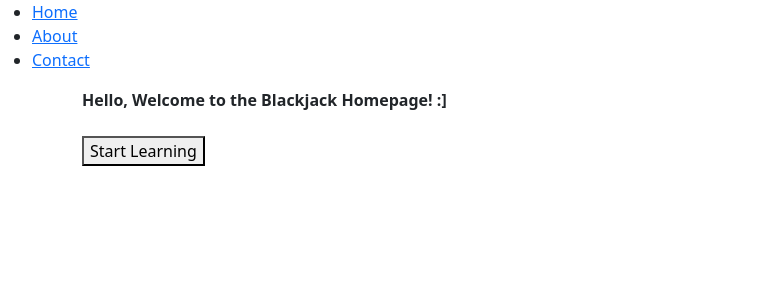
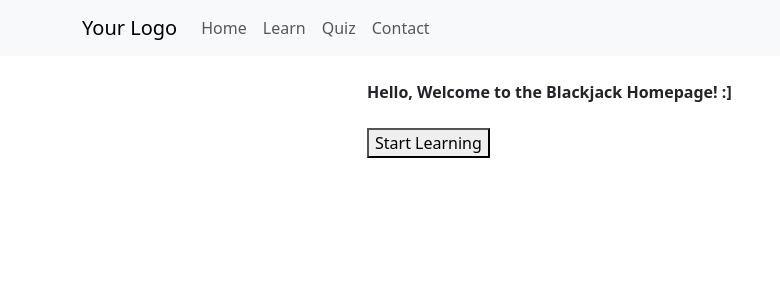
Before and after one commit to aryanamoh/blackjack, a Flask app: page / in a window 1280 px wide. Shown: the top 300 px of the page, without its empty margins (0-780 px from the left). Run offline with Flask 3, Linux system fonts and the light colour scheme; some libraries are stand-ins or nearby versions.

Commit message:
added styling and progress tracking

```diff
--- a/blackjack_simple_prototype/server.py
+++ b/blackjack_simple_prototype/server.py
@@ -127,9 +127,16 @@ quiz_questions = {
         },
 }
 
+total = 0
+
 @app.route('/')
 def home():
     return render_template('hello.html')
+
+@app.route('/last_question')
+def last_question():
+    global total
+    return render_template("quiz.html", question = quiz_questions[str(total + 1)])
 
 @app.route('/learn/<lesson_id>')
 def learn(lesson_id):
@@ -154,6 +161,8 @@ def answer():
    else:
         result = "Wrong, the correct answer was: " + quiz_questions[quizID]['panswers'][quiz_questions[quizID]['answer']]
 
+   global total
+   total += 1
    quiz_questions[quizID]['result'] = result
    quiz_questions[quizID]['client_response'] = quiz_questions[quizID]['panswers'][answer_index]
 
--- a/blackjack_simple_prototype/static/css/styles.css
+++ b/blackjack_simple_prototype/static/css/styles.css
@@ -1,3 +1,26 @@
 #quiz_next_button {
    display: none;
 }
+
+.main-content {
+    background-color: #f0f7f4; /* light green */
+    color: #333; /* dark grey */
+    padding: 20px;
+    border-radius: 10px;
+    box-shadow: 0 0 10px rgba(0, 0, 0, 0.1);
+}
+
+/* Styling for buttons */
+.btn {
+    background-color: #6cb370; /* light green */
+    color: #fff; /* white */
+    border: none;
+    padding: 10px 20px;
+    border-radius: 5px;
+    cursor: pointer;
+    transition: background-color 0.3s ease;
+}
+
+.btn:hover {
+    background-color: #5a9c5e; /* darker green on hover */
+}
--- a/blackjack_simple_prototype/templates/layout.html
+++ b/blackjack_simple_prototype/templates/layout.html
@@ -24,18 +24,44 @@
     <link rel="stylesheet" href="http://code.jquery.com/ui/1.12.1/themes/base/jquery-ui.css">
 </head>
 <body>
-    <nav>
-        <ul>
-            <li><a href="#">Home</a></li>
-            <li><a href="#">About</a></li>
-            <li><a href="#">Contact</a></li>
+
+    <nav class="navbar navbar-expand-lg navbar-light bg-light">
+    <div class="container">
+      <a class="navbar-brand" href="#">Your Logo</a>
+      <button class="navbar-toggler" type="button" data-toggle="collapse" data-target="#navbarNav" aria-controls="navbarNav" aria-expanded="false" aria-label="Toggle navigation">
+        <span class="navbar-toggler-icon"></span>
+      </button>
+      <div class="collapse navbar-collapse" id="navbarNav">
+        <ul class="navbar-nav ml-auto">
+          <li class="nav-item active">
+            <a class="nav-link" href="#">Home</a>
+          </li>
+          <li class="nav-item">
+            <a class="nav-link" href="/learn/1">Learn</a>
+          </li>
+          <li class="nav-item">
+            <a class="nav-link" href="/last_question">Quiz</a>
+          </li>
+          <li class="nav-item">
+            <a class="nav-link" href="#">Contact</a>
+          </li>
         </ul>
-    </nav>
+      </div>
+    </div>
+  </nav>
 
-    <div class="container">
+  <div class="container mt-4">
+    <div class="row">
+      <div class="col-md-3">
+      </div>
+      <div class="col-md-6">
         {% block content %}
         {% endblock %}
+      </div>
+      <div class="col-md-3">
+      </div>
     </div>
+  </div>
 
 </body>
 </html>
```
